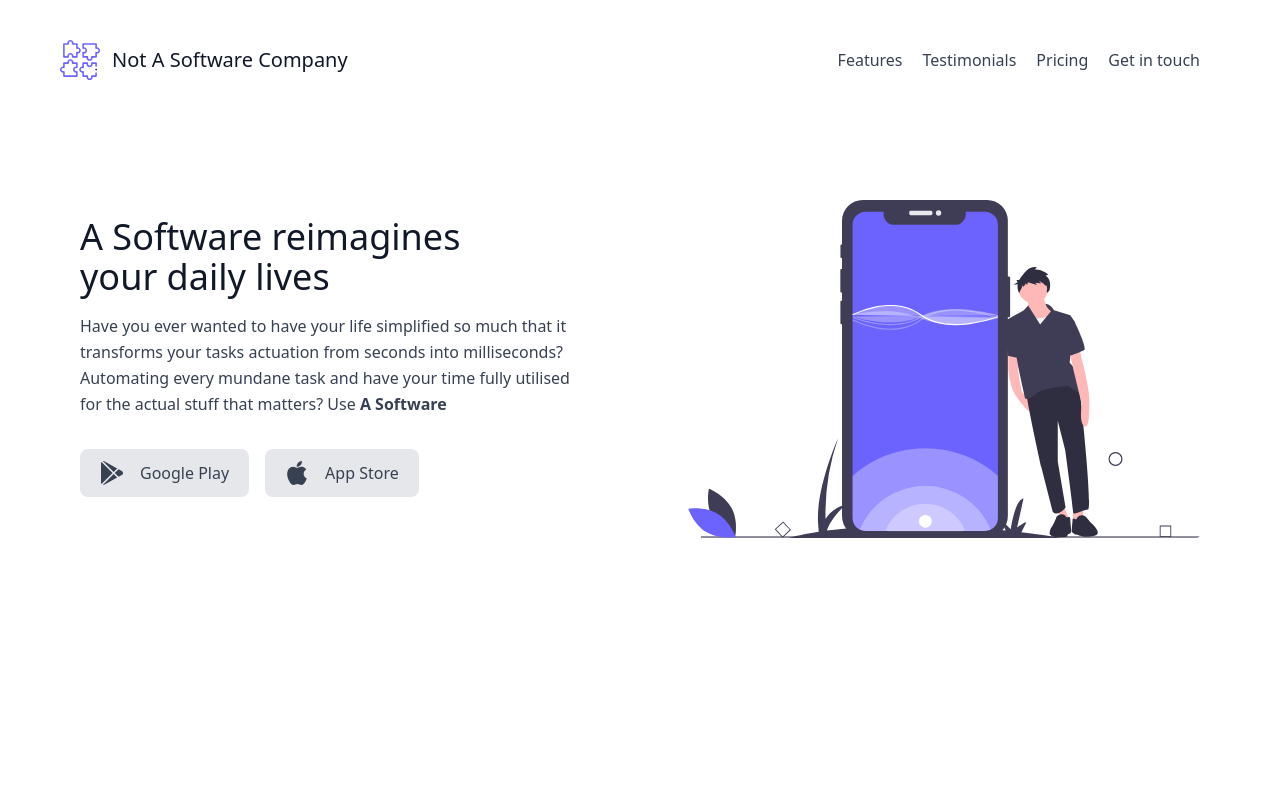
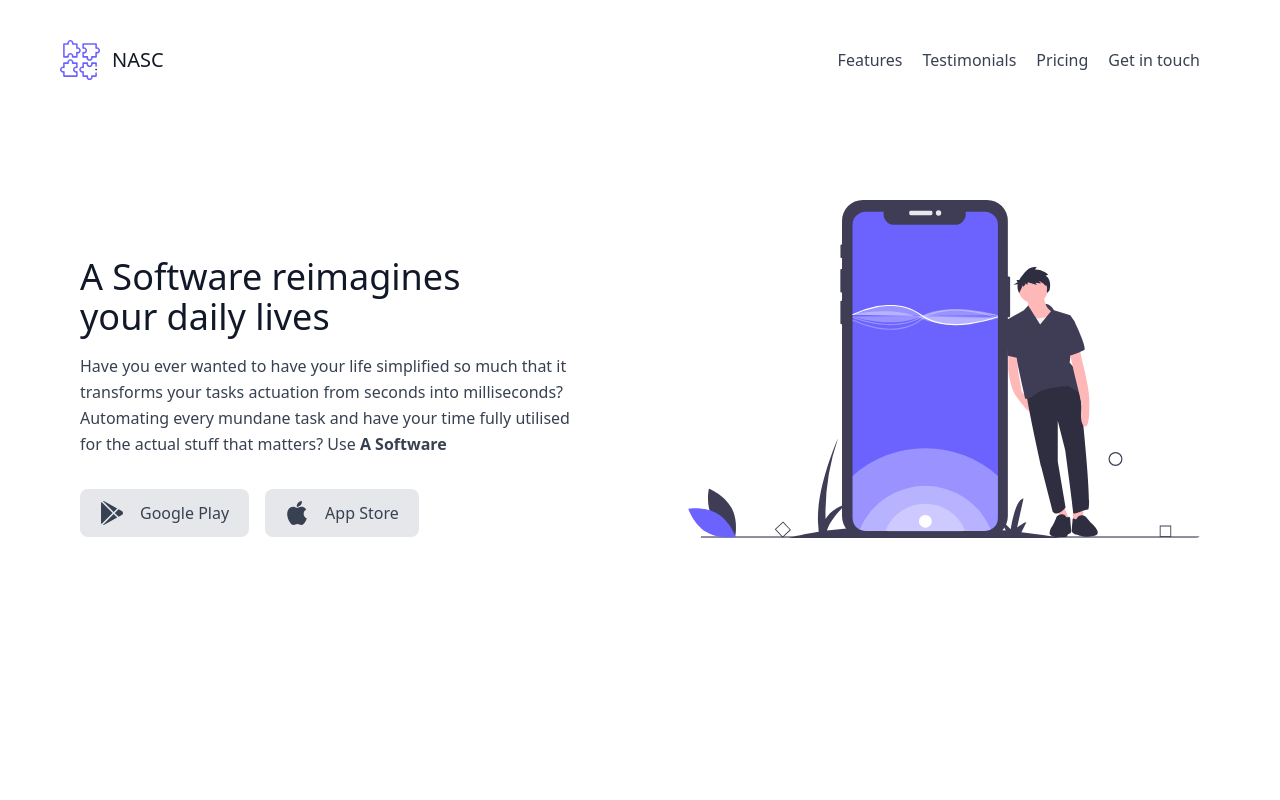
Before and after one commit to jerrylasama/NotASoftwareCompany, a plain HTML site: page index.html in a window 1280 px wide. Shown: the top 800 px of the page. Drawn offline with nearby package versions, Linux system fonts and the light colour scheme.

Commit message:
fix: fixed some margins errors

```diff
--- a/index.html
+++ b/index.html
@@ -16,7 +16,7 @@
     <div class="container mx-auto flex flex-wrap py-5 px-10 flex-col md:flex-row items-center">
       <a href="#home" class="flex title-font font-medium items-center text-gray-900 mb-4 md:mb-0">
         <img width="40rem" src="./assets/img/puzzle.svg" />
-        <span class="ml-3 text-xl">Not A Software Company</span>
+        <span class="ml-3 text-xl">NASC</span>
       </a>
       <nav class="md:ml-auto flex flex-wrap items-center text-base justify-center">
         <a href="#features" class="block mt-4 lg:inline-block lg:mt-0 mr-5 hover:text-gray-900">Features</a>
@@ -34,7 +34,7 @@
   <section id="home" class="my-20 text-gray-700 body-font">
     <div class="container mx-auto flex px-20 py-24 md:flex-row flex-col items-center">
       <div
-        class="lg:flex-grow md:w-1/2 lg:pr-24 md:pr-16 flex flex-col md:items-start md:text-left mb-16 md:mb-0 items-center text-center">
+        class="my-20 lg:flex-grow md:w-1/2 lg:pr-24 md:pr-16 flex flex-col md:items-start md:text-left mb-16 md:mb-0 items-center text-center">
         <h1 class="title-font sm:text-4xl text-3xl mb-4 font-medium text-gray-900">A Software reimagines
           <br class="hidden lg:inline-block">your daily lives
         </h1>
```
